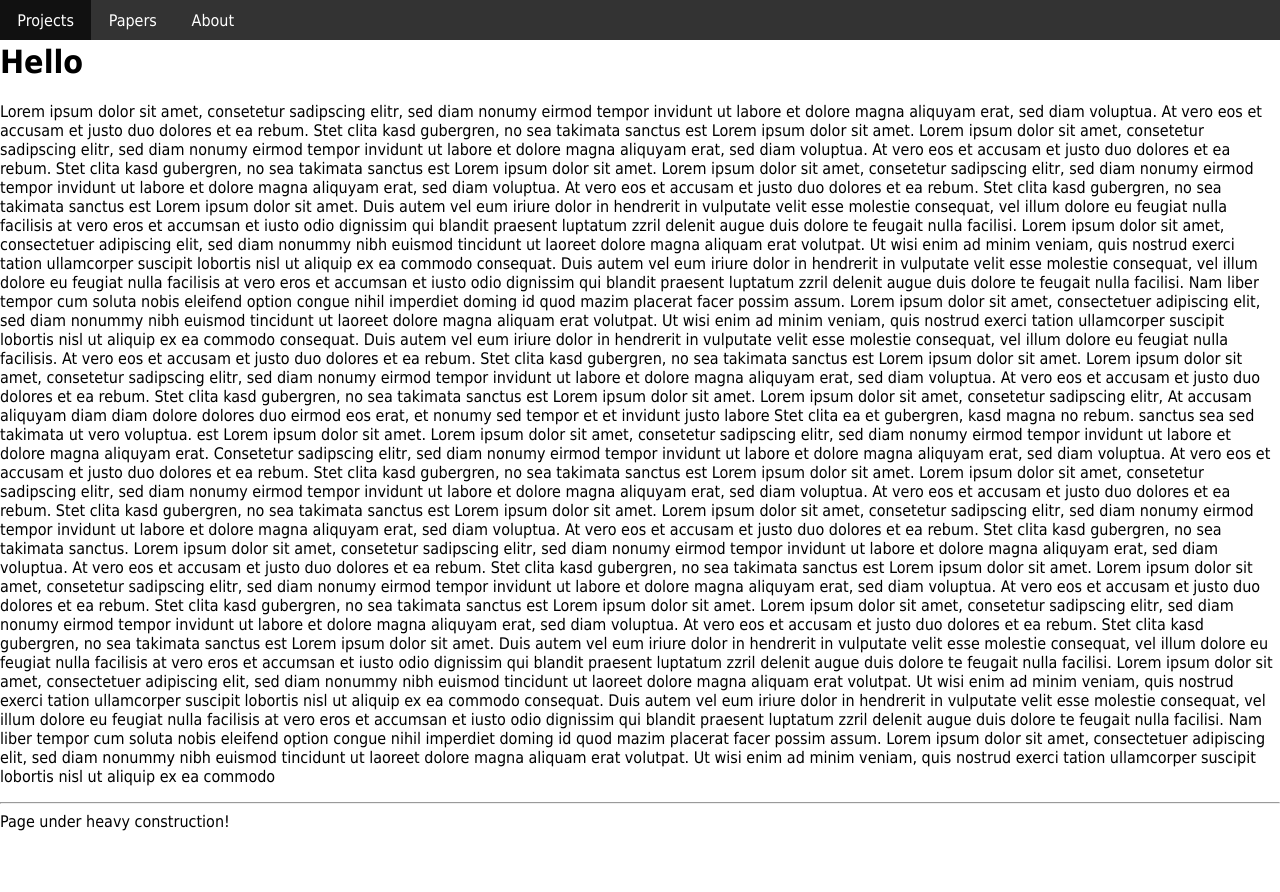
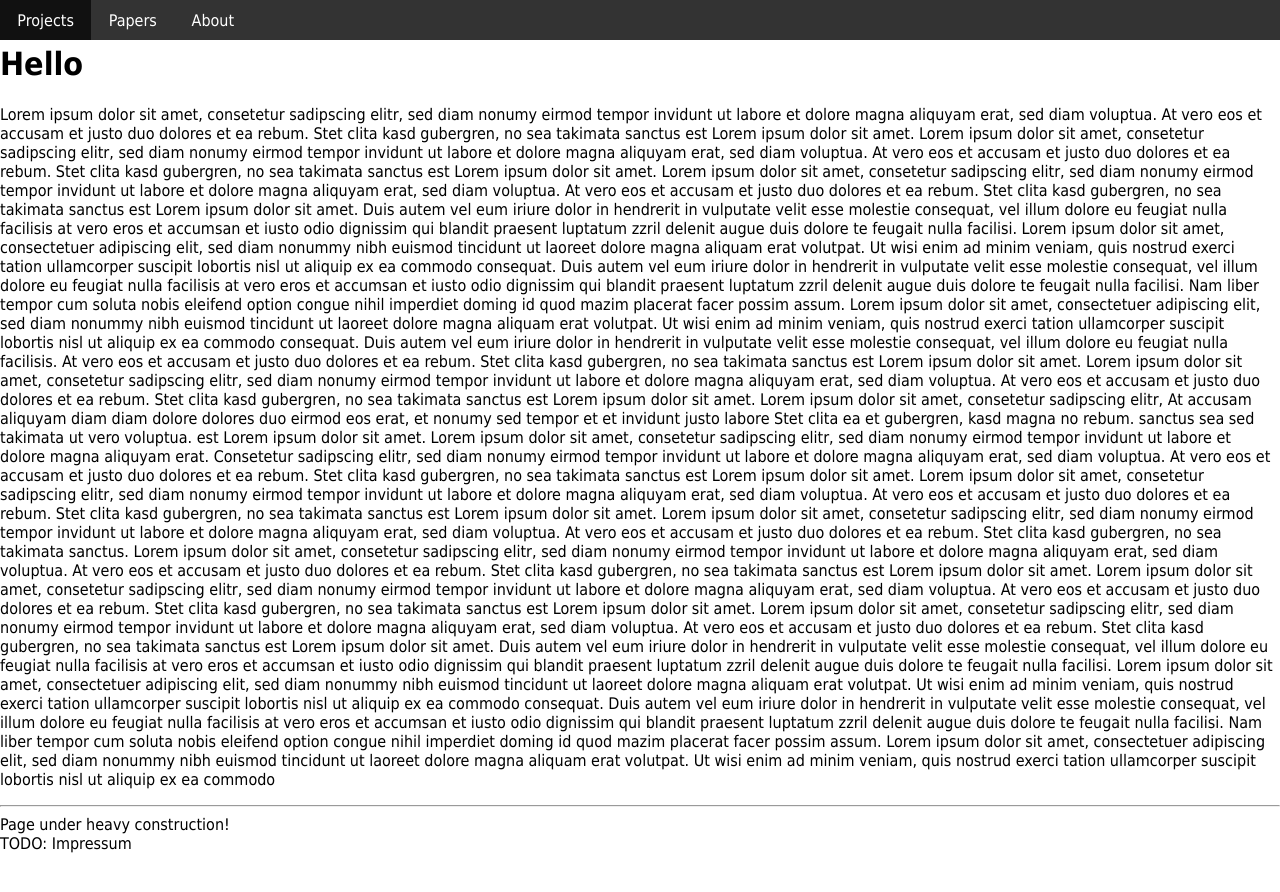
Before and after one commit to raphaelmenges/raphaelmenges.github.io, a Jekyll site: the page built from index.html, in a window 1280 px wide. Shown: the top 892 px of the page. Built offline with Jekyll 4.4.1, drawn with Linux system fonts in a browser that asks for light colours.

Commit message:
Added placeholder pages.

```diff
--- a/_layouts/default.html
+++ b/_layouts/default.html
@@ -8,7 +8,7 @@
 	<body>
 		<nav class="navbar">
 			<li><a href="/projects">Projects</a></li>
-			<li><a href="/news">Papers</a></li>
+			<li><a href="/papers">Papers</a></li>
 			<li><a href="/about">About</a></li>
 		</nav>
 		<div class="content">
@@ -18,7 +18,8 @@
 		</div>
 		<footer>
 			<hr>
-			Page under heavy construction!
+			Page under heavy construction! </br>
+			TODO: Impressum
 		</footer>
 	</body>
 </html>
--- /dev/null
+++ b/about/index.html
@@ -0,0 +1,5 @@
+---
+layout: default
+title: Raphael Menges
+---
+TODO
--- a/css/main.css
+++ b/css/main.css
@@ -42,7 +42,7 @@
 
 /* Content of page */
 .content {
-	padding-top: 16pt;
+	padding-top: 18pt;
 }
 
 /* Stack navbar content on small screens and unfix navigation */
--- /dev/null
+++ b/papers/index.html
@@ -0,0 +1,5 @@
+---
+layout: default
+title: Raphael Menges
+---
+TODO
```
